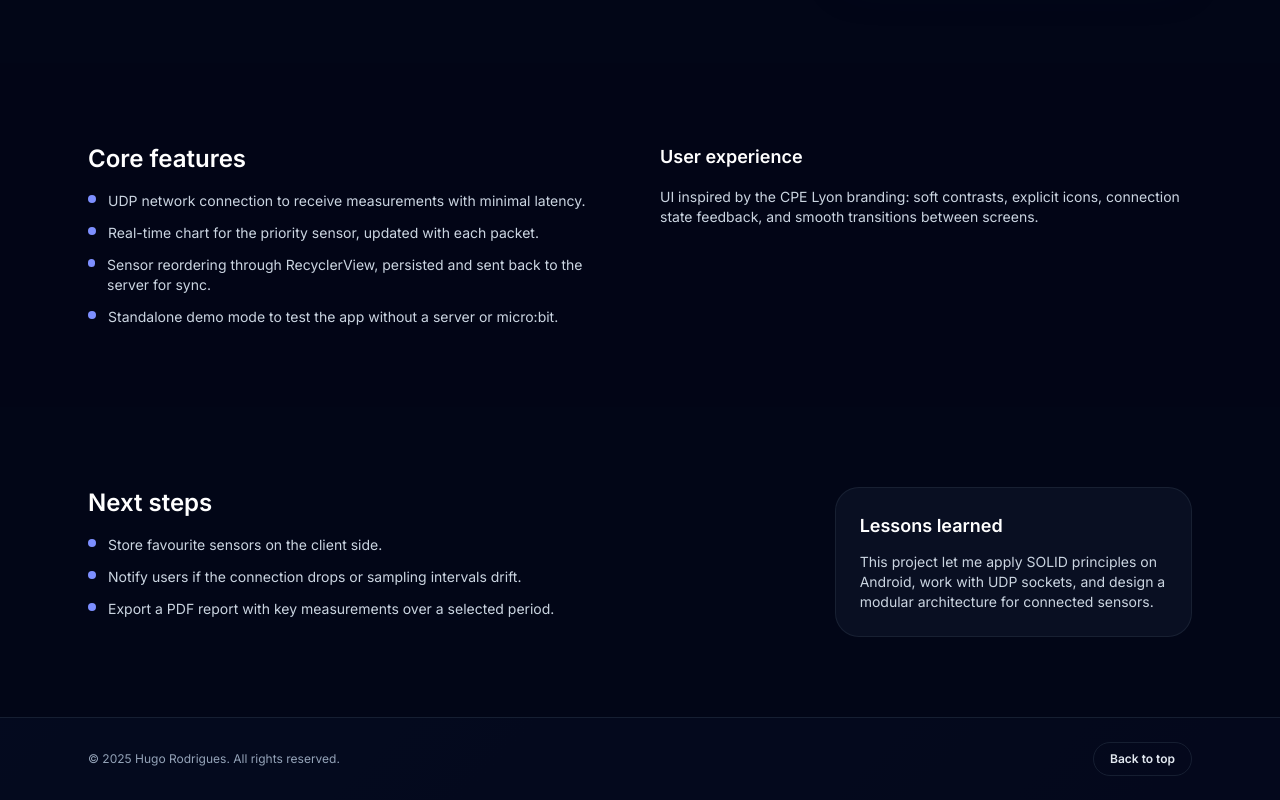
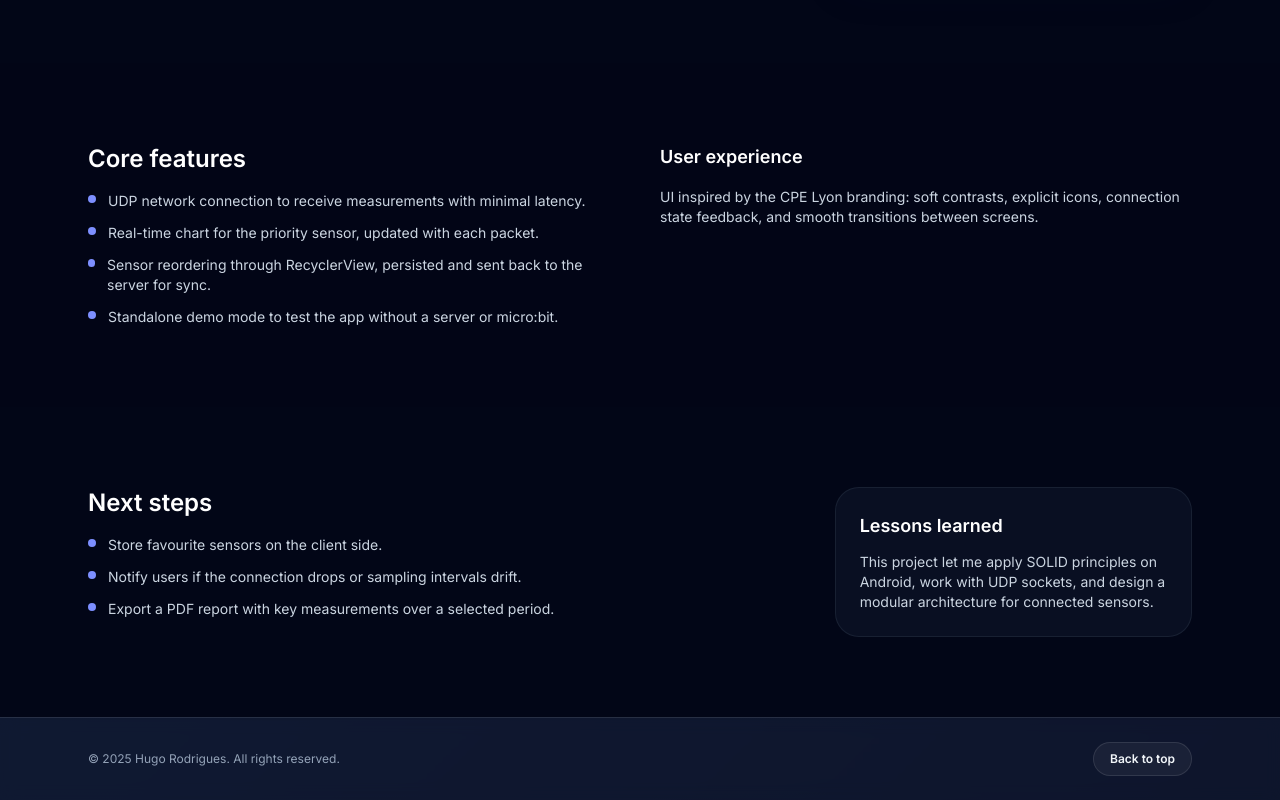
Before and after one commit to Hugo-Rodrigues-Dev/personal-dynamic-portfolio, a React (Vite) app in the folder dynamic-portfolio/: page /projects/iot-android-app in a window 1280 px wide. Shown: the part 960-1760 px from the top of the page. Built offline with nearby package versions, Linux system fonts and the light colour scheme.

Commit message:
Header Footer upd

```diff
--- a/dynamic-portfolio/src/components/layout/SiteFooter.tsx
+++ b/dynamic-portfolio/src/components/layout/SiteFooter.tsx
@@ -10,14 +10,14 @@ export const SiteFooter = () => {
   }, []);
 
   return (
-    <footer className="border-t border-slate-800/70 bg-slate-950/80">
+    <footer className="border-t border-white/10 bg-slate-900/60 backdrop-blur">
       <div className="mx-auto flex max-w-6xl flex-col items-center justify-between gap-4 px-6 py-6 text-xs text-slate-400 sm:flex-row">
         <p>
           © {year} Hugo Rodrigues. <span>{t.footer.rights}</span>
         </p>
         <a
           href="#hero"
-          className="rounded-full border border-slate-800/70 px-4 py-2 font-semibold text-slate-200 transition hover:border-brand-400/60 hover:text-white"
+          className="rounded-full border border-white/10 bg-white/5 px-4 py-2 font-semibold text-slate-100 transition hover:border-brand-400/60 hover:bg-white/10"
         >
           {t.footer.backToTop}
         </a>
--- a/dynamic-portfolio/src/components/layout/SiteHeader.tsx
+++ b/dynamic-portfolio/src/components/layout/SiteHeader.tsx
@@ -38,8 +38,8 @@ export const SiteHeader = () => {
 
   return (
     <header
-      className={`fixed inset-x-0 top-0 z-40 transition-all duration-300 ${
-        isScrolled ? 'bg-slate-950/85 backdrop-blur shadow-lg shadow-slate-900/60' : ''
+      className={`fixed inset-x-0 top-0 z-40 border-b border-transparent transition-all duration-300 ${
+        isScrolled ? 'border-white/10 bg-slate-900/60 backdrop-blur-xl shadow-lg shadow-slate-900/40' : ''
       }`}
     >
       <div className="mx-auto flex max-w-6xl items-center justify-between gap-6 px-6 py-4">
@@ -67,7 +67,7 @@ export const SiteHeader = () => {
 
         <button
           type="button"
-          className="rounded-lg border border-slate-800/60 p-2 text-slate-200 transition-colors hover:border-slate-700 hover:text-white md:hidden"
+          className="rounded-lg border border-white/10 bg-white/5 p-2 text-slate-100 transition-colors hover:border-brand-400/60 hover:text-white md:hidden"
           onClick={() => setMenuOpen((prev) => !prev)}
           aria-label={isMenuOpen ? t.header.navClose : t.header.navToggle}
         >
@@ -81,7 +81,7 @@ export const SiteHeader = () => {
             initial={{ opacity: 0, height: 0 }}
             animate={{ opacity: 1, height: 'auto' }}
             exit={{ opacity: 0, height: 0 }}
-            className="border-t border-slate-800/60 bg-slate-950/95 md:hidden"
+            className="border-t border-white/10 bg-slate-900/80 backdrop-blur-xl md:hidden"
           >
             <div className="mx-auto flex max-w-6xl flex-col gap-4 px-6 py-6">
               <LanguageSwitch variant="ghost" />
@@ -91,7 +91,7 @@ export const SiteHeader = () => {
                     key={item.key}
                     href={item.href}
                     onClick={handleNavClick}
-                    className="rounded-lg border border-transparent bg-slate-900/60 px-4 py-3 text-sm font-medium text-slate-200 transition-colors hover:border-brand-500/60 hover:bg-slate-900 hover:text-white"
+                    className="rounded-lg border border-white/10 bg-white/5 px-4 py-3 text-sm font-medium text-slate-100 transition-colors hover:border-brand-500/60 hover:bg-white/10 hover:text-white"
                   >
                     {item.label}
                   </a>
@@ -100,7 +100,7 @@ export const SiteHeader = () => {
               <Link
                 to="/projects/job-application-tracking"
                 onClick={handleNavClick}
-                className="rounded-lg border border-slate-800/60 px-4 py-3 text-sm font-semibold text-slate-200 transition-colors hover:border-brand-500/60 hover:bg-slate-900"
+                className="rounded-lg border border-white/10 bg-white/5 px-4 py-3 text-sm font-semibold text-slate-100 transition-colors hover:border-brand-500/60 hover:bg-white/10"
               >
                 Job Application Tracking
               </Link>
```
